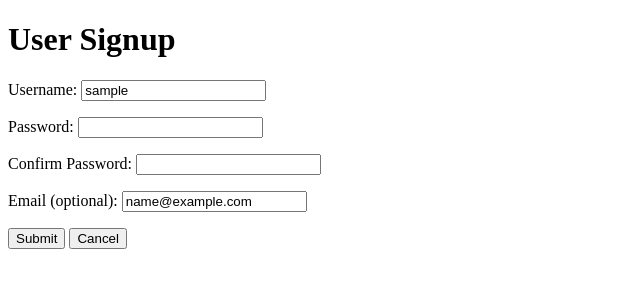
After one commit to cabricz/user-signup, a Flask app: template templates/form.html in a window 1280 px wide. The commit adds this page. Shown: the top 300 px of the page, without its empty margins (0-640 px from the left). Run offline with Flask 2, Linux system fonts and the light colour scheme; the template is opened without the code that fills it: most values are stand-ins (such as "Sample title", 1, 10 or a date in 2020).

Commit message:
finish user-signup

```diff
--- a/main.py
+++ b/main.py
@@ -1,13 +1,94 @@
 from flask import Flask, request, redirect, render_template
 import cgi
 import os
+import re
 
 app = Flask(__name__)
-
 app.config['DEBUG'] = True
 
+def isempty(text):
+    if len(text) == 0:
+        return True
+    else:
+        return False
+
+def isvalid(text):
+    if len(text) < 3 or len(text) > 20:
+        return False
+    else:
+        if not re.match("[\w-]+$", text):
+            return False
+        else:
+            return True
+
+def isemail(text):
+    if len(text) < 3 or len(text) > 20:
+        return False
+    else:
+        if not re.match("[^@]+@[^@]+\.[^@]+", text):
+            return False
+        else:
+            return True
+
+def ismatch(text1, text2):
+    if not text1 == text2:
+        return False
+    else:
+        return True
+
 @app.route("/")
+def display_signup_form():
+    return render_template("form.html", title="User Signup")
+
+@app.route("/", methods=["POST", "GET"])
 def index():
+    username = request.form["username"]
+    password = request.form["password"]
+    conf_password = request.form["conf_password"]
+    email = request.form["email"]
 
+    username_error = ""
+    password_error = ""
+    conf_password_error = ""
+    email_error = ""
+
+    if isempty(username):
+        username_error = "Please enter username."
+        username = ""
+    else:
+        if not isvalid(username):
+            username_error = "Please enter valid username. 3-20 characters. No special characters or spaces."
+            username = ""
+
+    if isempty(password):
+        password_error = "Please enter a password."
+        password = ""
+    else:
+        if not isvalid(password):
+            password_error = "Please enter valid password. 3-20 characters.  No special characters or spaces."
+            password = ""
+
+    if isempty(conf_password):
+        conf_password_error = "Please confirm password."
+        conf_password = ""
+    else:
+        if not ismatch(password, conf_password):
+            conf_password_error = "Passwords must match."
+            conf_password = ""
+
+    if not isempty(email):
+        if not isemail(email):
+            email_error = "Please enter valid email."
+            email = ""
+
+    if not username_error and not password_error and not conf_password_error and not email_error:
+        return redirect("/welcome?username={0}".format(username))
+    else:
+        return render_template("form.html", username=username, password=password, conf_password=conf_password, email=email, username_error=username_error, password_error=password_error, conf_password_error=conf_password_error, email_error=email_error)
+
+@app.route("/welcome")
+def welcome():
+    username = request.args.get("username")
+    return render_template("welcome.html", title="Welcome", username=username)
 
 app.run()
--- a/templates/base.html
+++ b/templates/base.html
@@ -2,26 +2,13 @@
 <html lang="en">
 <head>
     <title>{{title}}</title>
+
+    <style>
+        .error {color: red}
+    </style>
 </head>
 <body>
-    <h1>User Signup</h1>
-    <form action="POST">
-        <label for="username">Username:
-            <input type="text" name="username" id="username" />
-        </label>
-        <p class="error">{{username_error}}</p>
-        <label for="password">Password:
-            <input type="text" name="password" id="password" />
-        </label>
-        <p class="error">{{password_error}}</p>
-        <label for="conf_password">Confirm Password:
-            <input type="text" name="conf_password" id="conf_password" />
-        </label>
-        <p class="error">{{conf_password_error}}</p>
-        <label for="email">Email (optional):
-            <input type="email" name="email" id="email" />
-        </label>
-        <p class="error">{{email_error}}</p>
-    </form>
+    {% block content %}
+    {% endblock %}
 </body>
 </html>
--- /dev/null
+++ b/templates/form.html
@@ -0,0 +1,35 @@
+
+{% extends "base.html" %}
+{% block content %}
+    <h1>User Signup</h1>
+    <form method="POST">
+        <p>
+            <label for="username">Username:
+                <input type="text" name="username" value="{{username}}" />
+            </label>
+            <span class="error">{{username_error}}</span>
+        </p>
+        <p>
+            <label for="password">Password:
+                <input type="password" name="password" />
+            </label>
+            <span class="error">{{password_error}}</span>
+        </p>
+        <p>
+            <label for="conf_password">Confirm Password:
+                <input type="password" name="conf_password" />
+            </label>
+            <span class="error">{{conf_password_error}}</span>
+        </p>
+        <p>
+            <label for="email">Email (optional):
+                <input type="text" name="email" value="{{email}}" />
+            </label>
+            <span class="error">{{email_error}}</span>
+        </p>
+        <p>
+            <input type="submit" value="Submit" />
+            <input type="reset" value="Cancel" />
+        </p>
+    </form>
+{% endblock %}
--- /dev/null
+++ b/templates/welcome.html
@@ -0,0 +1,4 @@
+{% extends "base.html" %}
+{% block content %}
+    <h1>Hello, {{username}}!</h1>
+{% endblock %}
```
